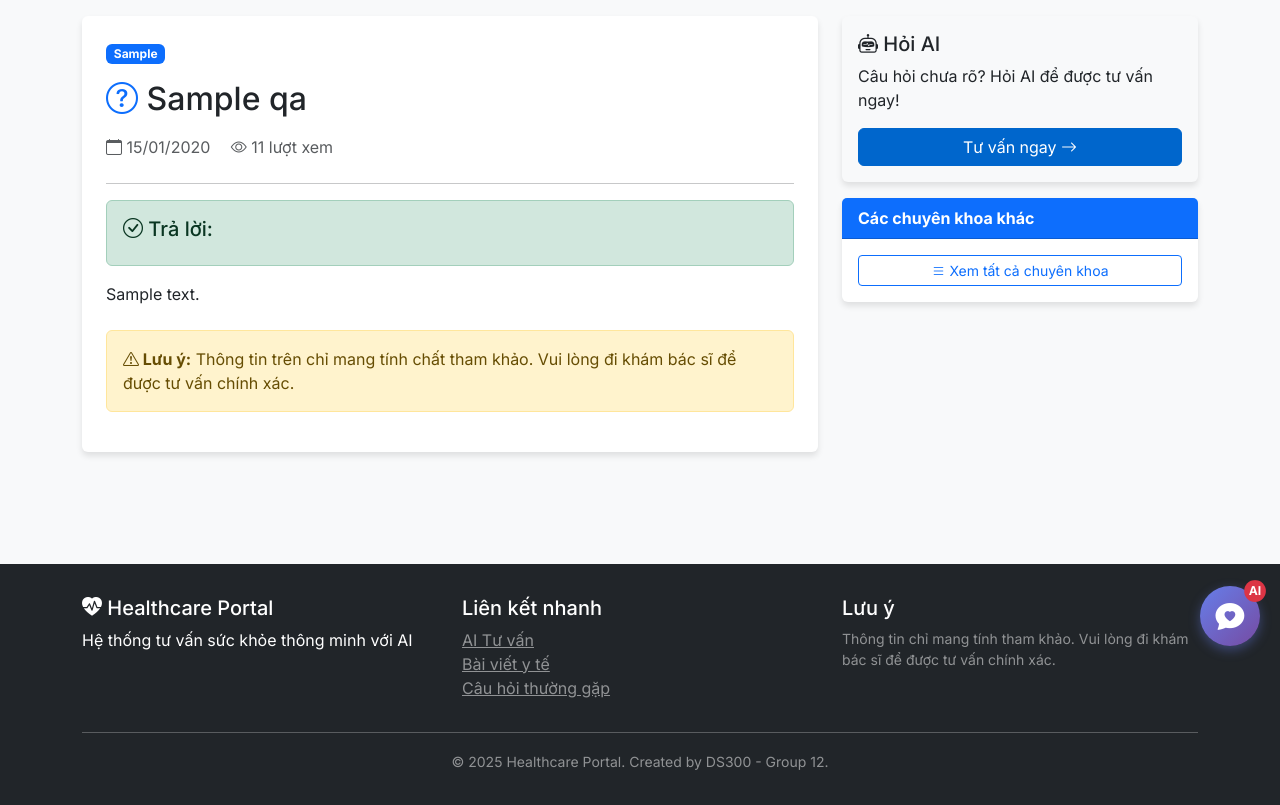
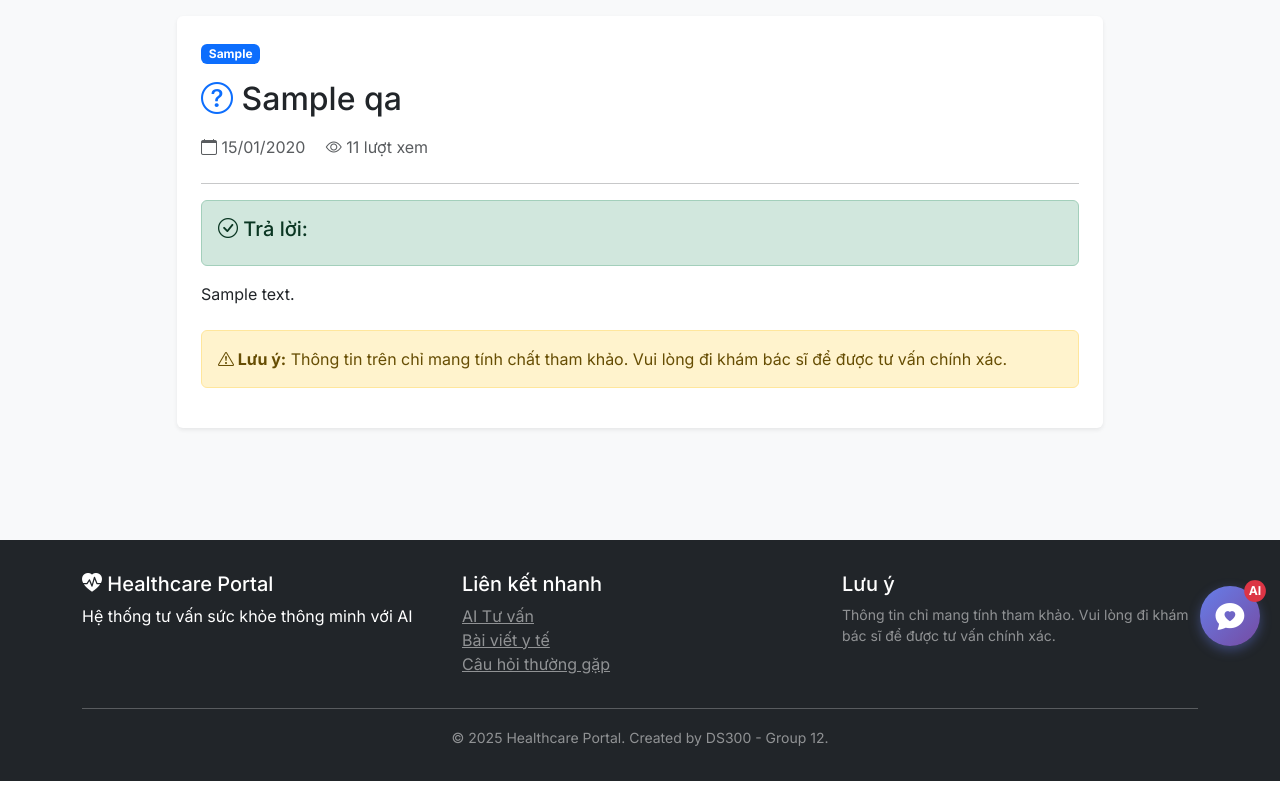
Before and after one commit to thiennvu1914/Healthcare_Recommendation_System, a Django app: page /qa/1/ in a window 1280 px wide. Shown: the part 134-939 px from the top of the page. After the commit the page ends 915 px from the top, so only its background shows below. Run offline with Django 4.2, Linux system fonts and the light colour scheme; tables that the repository leaves empty hold one stand-in row (values such as "Sample post").

Commit message:
Improve QA detail page layout
- Removed 'Ask AI' sidebar section
- Removed 'Browse Topics' sidebar
- Centered content with col-lg-10 for better balance
- Changed related Q&A to grid layout (2 columns)
- Added hover effects for related question cards
- Improved visual consistency with article_detail page

```diff
--- a/web/templates/chatbot/qa_detail.html
+++ b/web/templates/chatbot/qa_detail.html
@@ -13,9 +13,9 @@
         </ol>
     </nav>
 
-    <div class="row">
-        <div class="col-lg-8">
-            <div class="card">
+    <div class="row justify-content-center">
+        <div class="col-lg-10">
+            <div class="card shadow-sm">
                 <div class="card-body p-4">
                     <!-- Question -->
                     <div class="mb-4">
@@ -49,44 +49,35 @@
 
             <!-- Related Q&A -->
             {% if related %}
-            <div class="mt-4">
-                <h4>Câu hỏi liên quan - {{ qa.topic }}</h4>
-                <div class="list-group">
+            <div class="mt-5">
+                <h4 class="mb-3"><i class="bi bi-question-circle"></i> Câu hỏi liên quan - {{ qa.topic }}</h4>
+                <div class="row">
                     {% for rel in related %}
-                    <a href="{% url 'chatbot:qa_detail' rel.qa_id %}" class="list-group-item list-group-item-action">
-                        <h6 class="mb-1"><i class="bi bi-question-circle"></i> {{ rel.question }}</h6>
-                        <small class="text-muted">{{ rel.answer|truncatechars:100 }}</small>
-                    </a>
+                    <div class="col-md-6 mb-3">
+                        <a href="{% url 'chatbot:qa_detail' rel.qa_id %}" class="text-decoration-none">
+                            <div class="card h-100 border-0 shadow-sm hover-shadow">
+                                <div class="card-body">
+                                    <h6 class="card-title text-primary mb-2"><i class="bi bi-question-circle"></i> {{ rel.question }}</h6>
+                                    <p class="card-text text-muted small mb-0">{{ rel.answer|truncatechars:100 }}</p>
+                                </div>
+                            </div>
+                        </a>
+                    </div>
                     {% endfor %}
                 </div>
             </div>
             {% endif %}
         </div>
-
-        <div class="col-lg-4">
-            <!-- Ask AI Card -->
-            <div class="card bg-light mb-3">
-                <div class="card-body">
-                    <h5 class="card-title"><i class="bi bi-robot"></i> Hỏi AI</h5>
-                    <p class="card-text">Câu hỏi chưa rõ? Hỏi AI để được tư vấn ngay!</p>
-                    <a href="{% url 'chatbot:ai_advisor' %}" class="btn btn-primary w-100">
-                        Tư vấn ngay <i class="bi bi-arrow-right"></i>
-                    </a>
-                </div>
-            </div>
-
-            <!-- Browse Topics -->
-            <div class="card">
-                <div class="card-header bg-primary text-white">
-                    <strong>Các chuyên khoa khác</strong>
-                </div>
-                <div class="card-body">
-                    <a href="{% url 'chatbot:topic_list' %}" class="btn btn-outline-primary btn-sm w-100">
-                        <i class="bi bi-list"></i> Xem tất cả chuyên khoa
-                    </a>
-                </div>
-            </div>
-        </div>
     </div>
 </div>
+
+<style>
+.hover-shadow {
+    transition: all 0.3s ease;
+}
+.hover-shadow:hover {
+    transform: translateY(-2px);
+    box-shadow: 0 0.5rem 1rem rgba(0, 0, 0, 0.15) !important;
+}
+</style>
 {% endblock %}
```
